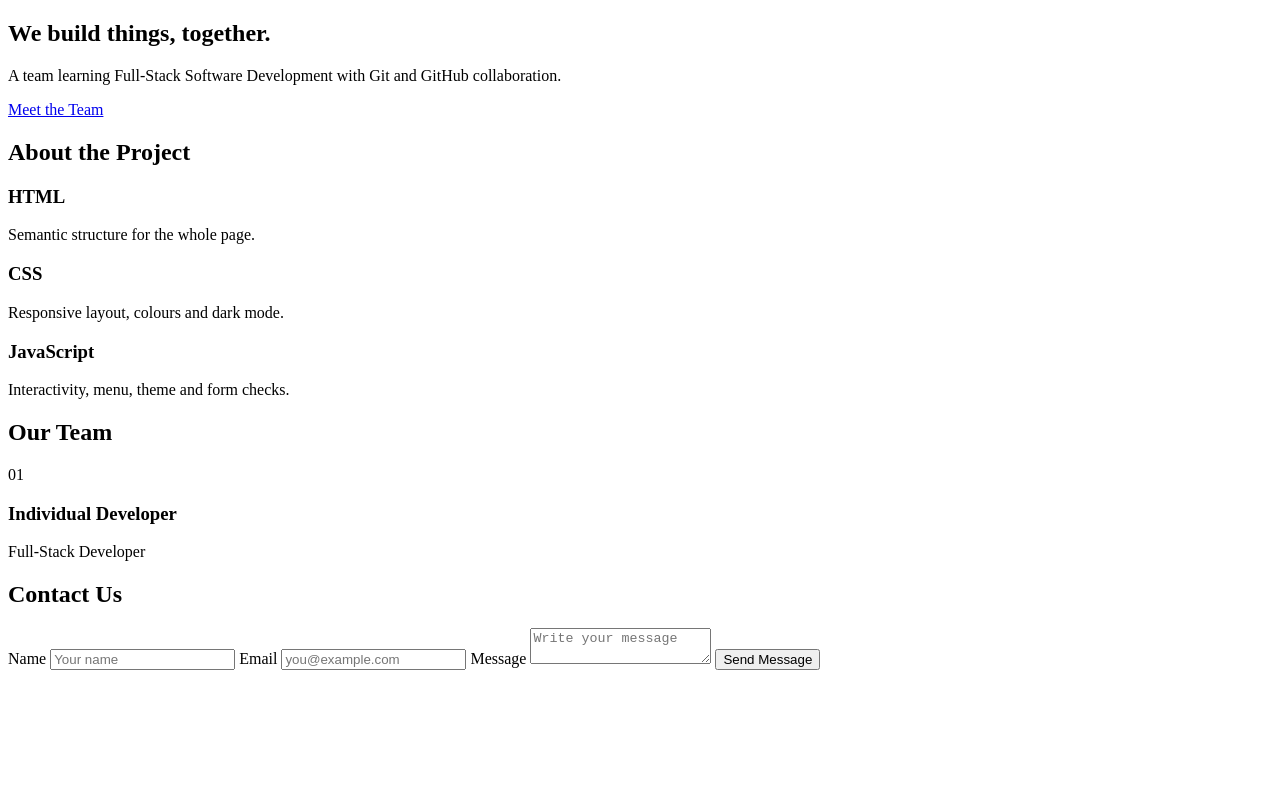
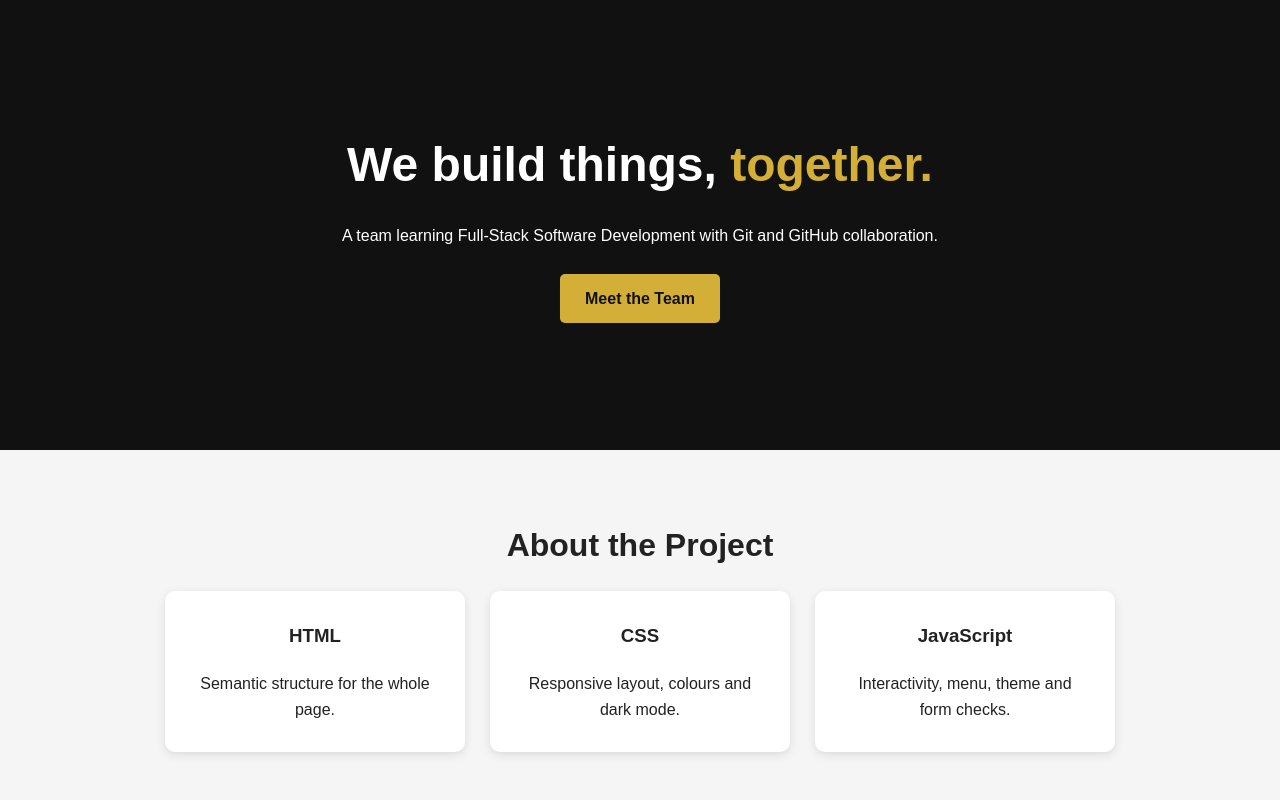
Before and after one commit to Pasindu-Pramod/fullstack-lab03, a plain HTML site: page index.html in a window 1280 px wide. Shown: the top 800 px of the page. Drawn offline with Linux system fonts and the light colour scheme.

Commit message:
Add global website styling

```diff
--- a/css/style.css
+++ b/css/style.css
@@ -1 +1,148 @@
-/* MEMBER 2: global styles, layout, colours, dark mode */
+/* Global Styles */
+:root {
+    --primary: #d4af37;
+    --dark: #111111;
+    --light: #ffffff;
+    --background: #f5f5f5;
+    --text: #222222;
+}
+
+* {
+    margin: 0;
+    padding: 0;
+    box-sizing: border-box;
+}
+
+html {
+    scroll-behavior: smooth;
+}
+
+body {
+    font-family: Arial, sans-serif;
+    background: var(--background);
+    color: var(--text);
+    line-height: 1.6;
+}
+
+section {
+    padding: 70px 10%;
+    text-align: center;
+}
+
+h1, h2, h3 {
+    margin-bottom: 20px;
+}
+
+h2 {
+    font-size: 32px;
+}
+
+/* Hero Section */
+.hero {
+    min-height: 450px;
+    background: var(--dark);
+    color: var(--light);
+    display: flex;
+    flex-direction: column;
+    justify-content: center;
+    align-items: center;
+}
+
+.hero h1 {
+    font-size: 48px;
+}
+
+.hero h1 span {
+    color: var(--primary);
+}
+
+.hero p {
+    margin-bottom: 25px;
+}
+
+.btn {
+    background: var(--primary);
+    color: var(--dark);
+    padding: 12px 25px;
+    text-decoration: none;
+    border-radius: 5px;
+    font-weight: bold;
+}
+
+/* About and Team Cards */
+.about-cards,
+.team-cards {
+    display: flex;
+    justify-content: center;
+    gap: 25px;
+    flex-wrap: wrap;
+}
+
+.card {
+    background: var(--light);
+    padding: 30px;
+    border-radius: 10px;
+    box-shadow: 0 3px 10px rgba(0,0,0,0.1);
+    flex: 1;
+    min-width: 200px;
+    max-width: 300px;
+}
+
+.member-icon {
+    background: var(--primary);
+    width: 60px;
+    height: 60px;
+    border-radius: 50%;
+    display: flex;
+    align-items: center;
+    justify-content: center;
+    margin: 0 auto 15px;
+    font-weight: bold;
+}
+
+/* Contact Form */
+.contact form {
+    max-width: 500px;
+    margin: auto;
+    display: flex;
+    flex-direction: column;
+    text-align: left;
+    gap: 12px;
+}
+
+input, textarea {
+    padding: 12px;
+    border: 1px solid #ccc;
+    border-radius: 5px;
+    font-size: 16px;
+}
+
+textarea {
+    min-height: 120px;
+}
+
+button {
+    background: var(--primary);
+    padding: 12px;
+    border: none;
+    border-radius: 5px;
+    cursor: pointer;
+    font-weight: bold;
+}
+
+/* Responsive Design */
+@media (max-width: 600px) {
+    .hero h1 {
+        font-size: 32px;
+    }
+
+    section {
+        padding: 45px 5%;
+    }
+
+    .about-cards,
+    .team-cards {
+        flex-direction: column;
+        align-items: center;
+    }
+}
```
